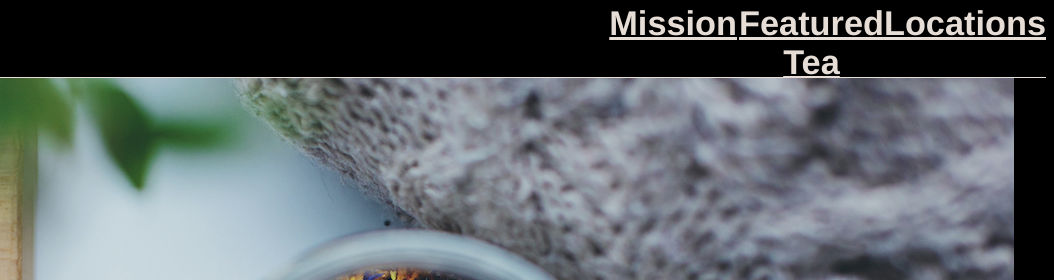
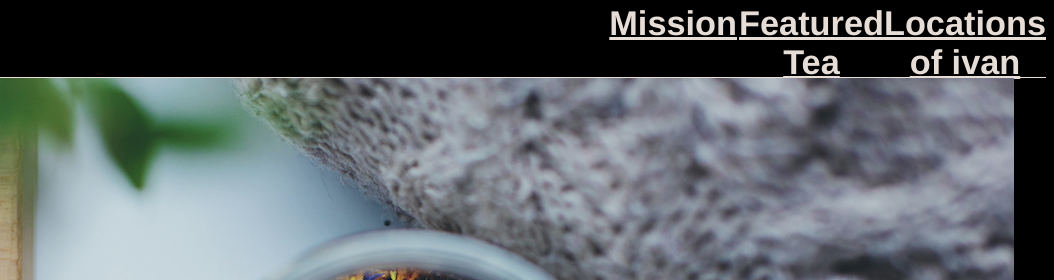
Before and after one commit to luisannarosario/TeaCosy1, a plain HTML site: page index.html in a window 1280 px wide. Shown: the top 280 px of the page, 226-1280 px from the left. Drawn offline with Linux system fonts and the light colour scheme.

Commit message:
firts change in the project

```diff
--- a/index.html
+++ b/index.html
@@ -10,7 +10,7 @@
                 <div class="logo-text">
                     <h3 class="text">Mission</h3>
                     <h3 class="text">Featured Tea</h3>
-                    <h3 class="text">Locations</h3>
+                    <h3 class="text">Locations of ivan</h3>
                 </div>
             </div>
          </div>
```
